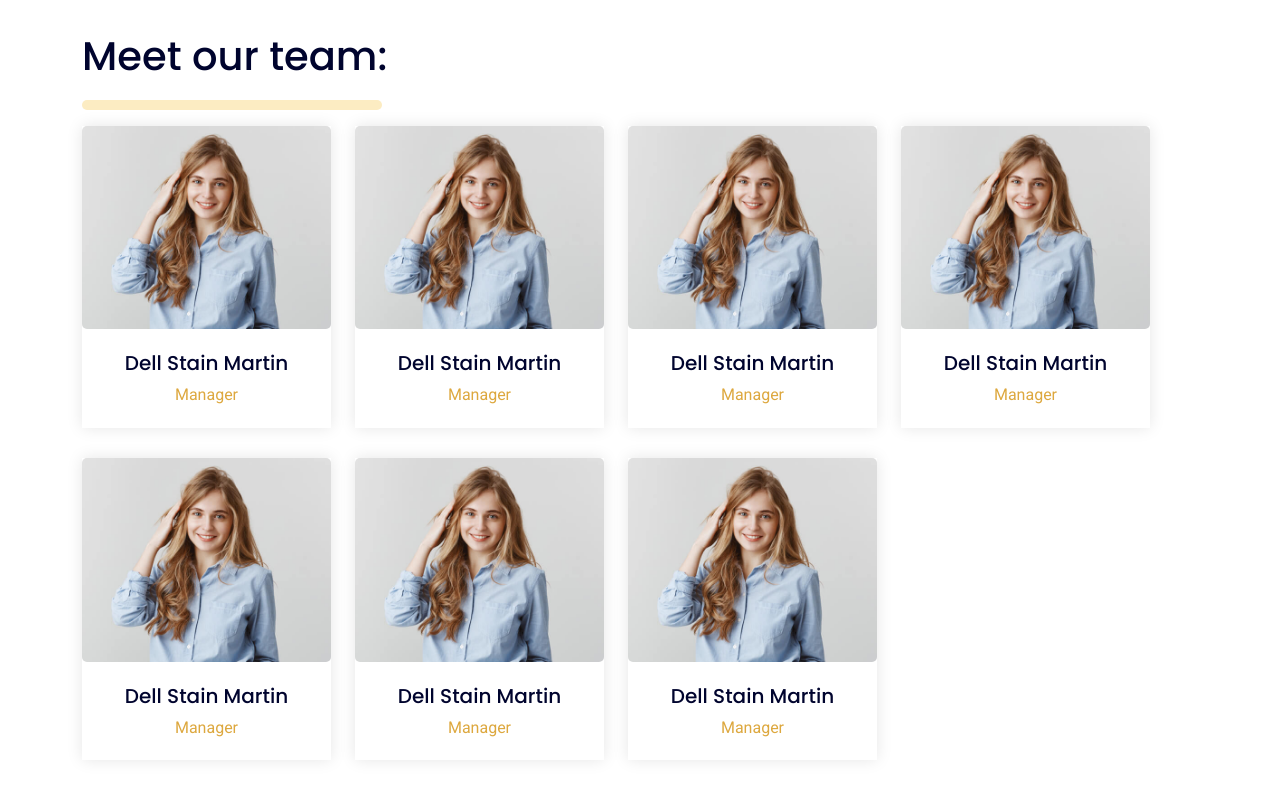
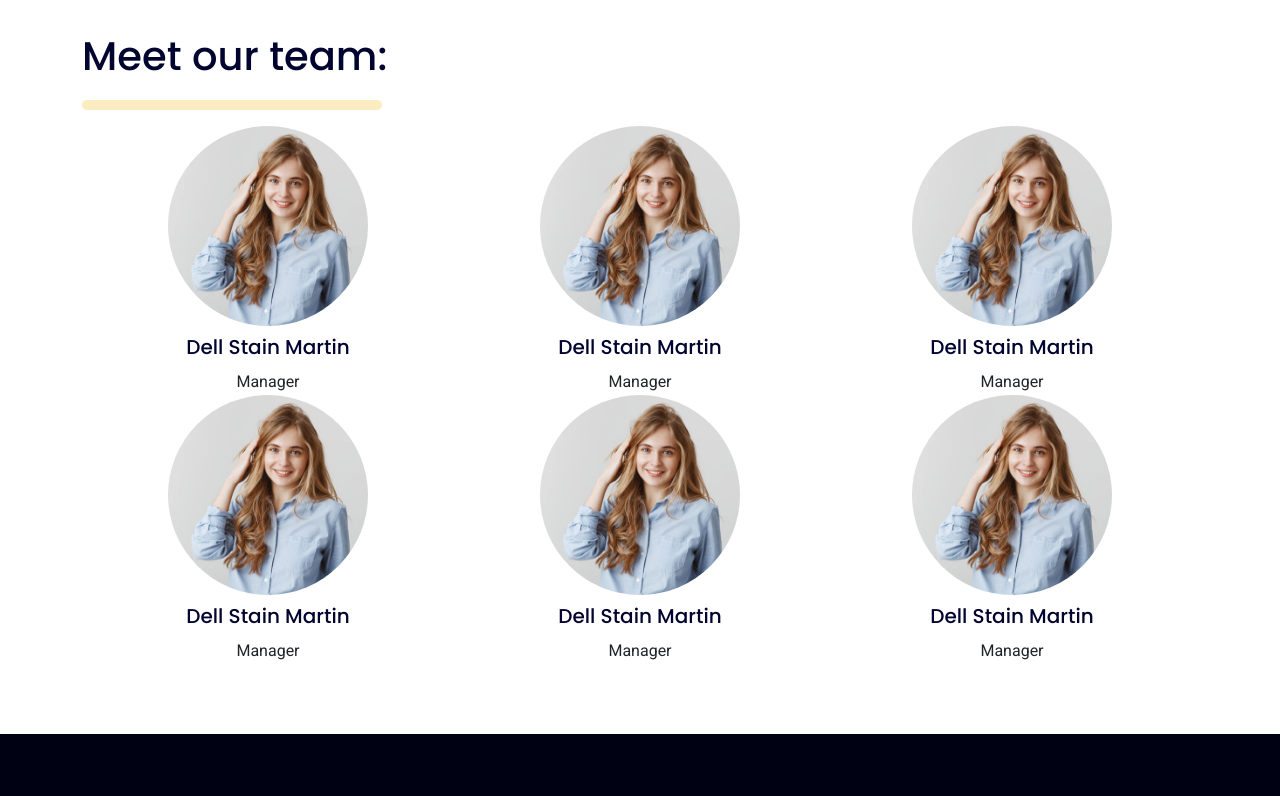
Before and after one commit to tyrkgithub/HireBoss, a plain HTML site: page about.html in a window 1280 px wide. Shown: the part 3380-4176 px from the top of the page. Drawn offline with Linux system fonts and the light colour scheme; a web font is replaced by a local one.

Commit message:
team imgs circular and centered

```diff
--- a/about.html
+++ b/about.html
@@ -386,16 +386,16 @@
 			<div class="container">
 				<h1>Meet our team:</h1>
 				<hr style="width: 300px;height: 10px;border-radius: 5px;color: #f3b40e;">
-				<div class="row">
+				<!-- <div class="row"> -->
 
-					<div class="col-lg-12 col-sm-6 row">
+					<div class="row justify-content-center">
 
-						<div class="col-lg-12 col-sm-6 row">
+						<div class="col-lg-12 col-sm-6 row text-center">
 
-							<div class="col-lg-3 col-sm-6">
-								<div class="team-card">
-									<div class="team-img">
-										<img src="uploads/about/ccccd2d9aac03f3f3667da0558397fdd.jpg" alt="Images">
+							<div class="col-lg-4 col-sm-6">
+								<div class="team-c">
+									<div class="img-wrapper">
+										<img class="t-img" src="uploads/about/ccccd2d9aac03f3f3667da0558397fdd.jpg" alt="team-image">
 
 									</div>
 									<div class="content">
@@ -405,10 +405,10 @@
 								</div>
 							</div>
 
-							<div class="col-lg-3 col-sm-6">
+							<div class="col-lg-4 col-sm-6">
 								<div class="team-card">
-									<div class="team-img">
-										<img src="uploads/about/ccccd2d9aac03f3f3667da0558397fdd.jpg" alt="Images">
+									<div class="img-wrapper">
+										<img class="t-img" src="uploads/about/ccccd2d9aac03f3f3667da0558397fdd.jpg" alt="team-image">
 
 									</div>
 									<div class="content">
@@ -418,10 +418,10 @@
 								</div>
 							</div>
 
-							<div class="col-lg-3 col-sm-6">
+							<div class="col-lg-4 col-sm-6">
 								<div class="team-card">
-									<div class="team-img">
-										<img src="uploads/about/ccccd2d9aac03f3f3667da0558397fdd.jpg" alt="Images">
+									<div class="img-wrapper">
+										<img class="t-img" src="uploads/about/ccccd2d9aac03f3f3667da0558397fdd.jpg" alt="team-image">
 
 									</div>
 									<div class="content">
@@ -431,10 +431,10 @@
 								</div>
 							</div>
 
-							<div class="col-lg-3 col-sm-6">
+							<div class="col-lg-4 col-sm-6">
 								<div class="team-card">
-									<div class="team-img">
-										<img src="uploads/about/ccccd2d9aac03f3f3667da0558397fdd.jpg" alt="Images">
+									<div class="img-wrapper">
+										<img class="t-img" src="uploads/about/ccccd2d9aac03f3f3667da0558397fdd.jpg" alt="team-image">
 
 									</div>
 									<div class="content">
@@ -444,10 +444,10 @@
 								</div>
 							</div>
 
-							<div class="col-lg-3 col-sm-6">
+							<div class="col-lg-4 col-sm-6">
 								<div class="team-card">
-									<div class="team-img">
-										<img src="uploads/about/ccccd2d9aac03f3f3667da0558397fdd.jpg" alt="Images">
+									<div class="img-wrapper">
+										<img class="t-img" src="uploads/about/ccccd2d9aac03f3f3667da0558397fdd.jpg" alt="team-image">
 
 									</div>
 									<div class="content">
@@ -457,23 +457,10 @@
 								</div>
 							</div>
 
-							<div class="col-lg-3 col-sm-6">
+							<div class="col-lg-4 col-sm-6">
 								<div class="team-card">
-									<div class="team-img">
-										<img src="uploads/about/ccccd2d9aac03f3f3667da0558397fdd.jpg" alt="Images">
-
-									</div>
-									<div class="content">
-										<h3>Dell Stain Martin</h3>
-										<span>Manager</span>
-									</div>
-								</div>
-							</div>
-
-							<div class="col-lg-3 col-sm-6">
-								<div class="team-card">
-									<div class="team-img">
-										<img src="uploads/about/ccccd2d9aac03f3f3667da0558397fdd.jpg" alt="Images">
+									<div class="img-wrapper">
+										<img class="t-img" src="uploads/about/ccccd2d9aac03f3f3667da0558397fdd.jpg" alt="team-image">
 
 									</div>
 									<div class="content">
@@ -486,7 +473,7 @@
 
 						</div>
 					</div>
-				</div>
+				<!-- </div> -->
 			</div>
 		</div>
 
--- a/website/assets/css/team.css
+++ b/website/assets/css/team.css
@@ -1,10 +1,27 @@
-.team-card {
+.img-wrapper {
+  display: inline-block;
+  position: relative;
+  width: 200px;
+  height: 200px;
+  overflow: hidden;
+  border-radius: 50%;
+  /* border: 1px solid red; */
+}
+
+.t-img {
+  margin-left: -5px;
+  max-width: 120%;
+  height: 100%;
+}
+
+
+/* .team-card {
   position: relative;
   z-index: 1;
   margin-bottom: 30px;
   background-color: var(--whiteColor);
   -webkit-box-shadow: 0 0 15px rgba(0, 0, 0, 0.1);
-          box-shadow: 0 0 15px rgba(0, 0, 0, 0.1);
+  box-shadow: 0 0 15px rgba(0, 0, 0, 0.1);
 }
 
 .team-card .team-img {
@@ -15,7 +32,7 @@
 }
 
 .team-card .team-img img {
-  border-radius: 5px;
+  border-radius: 200px;
 }
 
 .team-card .team-img .team-social {
@@ -92,9 +109,9 @@
   background-color: var(--whiteColor);
   position: relative;
   z-index: 1;
-}
+} */
 
-.team-card .content::before {
+/* .team-card .content::before {
   content: '';
   position: absolute;
   z-index: -1;
@@ -107,9 +124,9 @@
   -webkit-transition: var(--transition);
   transition: var(--transition);
   opacity: 0;
-}
+} */
 
-.team-card .content h3 {
+/* .team-card .content h3 {
   margin-bottom: 5px;
   color: var(--titleColor);
 }
@@ -136,7 +153,7 @@
 
 .team-card:hover .content span {
   color: var(--whiteColor);
-}
+} */
 
 /*=================================
 Responsive Css
```
